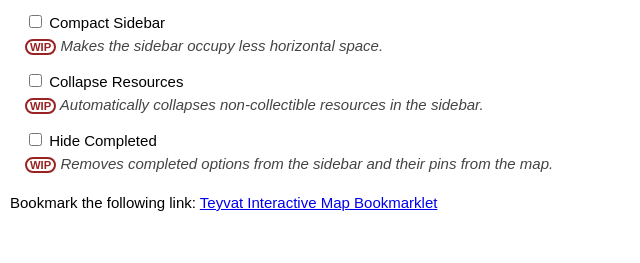
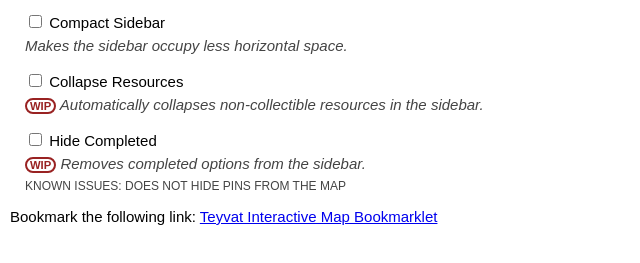
Before and after one commit to redactedjeans/gi-bookmarklet, a plain HTML site: page index.html in a window 1280 px wide. Shown: the part 47-310 px from the top of the page, without its empty margins (0-640 px from the left). Drawn offline with Linux system fonts and the light colour scheme.

Commit message:
Fix issue where 'hide completed' code screwed something up
The page would become janky af, presumably because the shadow DOM & real DOM no longer matched?
idk but either way the solution is to hide instead of delete the completed menu options

```diff
--- a/index.html
+++ b/index.html
@@ -22,6 +22,7 @@
         padding: 0 .3rem;
       }
       .badge.-wip { --color: #922; }
+      .issues { font-size: 1.2rem; text-transform: uppercase; color: #444; }
     </style>
   </head>
   <body>
@@ -33,7 +34,6 @@
           Compact Sidebar
         </label>
         <div id="cs-desc" class="desc">
-          <span class="badge -wip">WIP</span>
           Makes the sidebar occupy less horizontal space.
         </div>
       </li>
@@ -54,8 +54,9 @@
         </label>
         <div class="desc">
           <span class="badge -wip">WIP</span>
-          Removes completed options from the sidebar and their pins from the map.
+          Removes completed options from the sidebar.
         </div>
+        <div class="issues">Known issues: does not hide pins from the map</div>
       </li>
     </ul>
     <div>
--- a/src/hide-completed/main.js
+++ b/src/hide-completed/main.js
@@ -5,6 +5,5 @@ document.querySelectorAll('.layer-control__list .layer-control__item')
       .querySelector('span > span')
       .textContent.split('/')
       .map(n => parseInt(n));
-    if (nums.length > 1 && nums[0] === nums[1]) node.remove();
-    /* TODO: remove pins from map! */
+    if (nums.length > 1 && nums[0] === nums[1]) node.style.display = 'none';
   });
```
